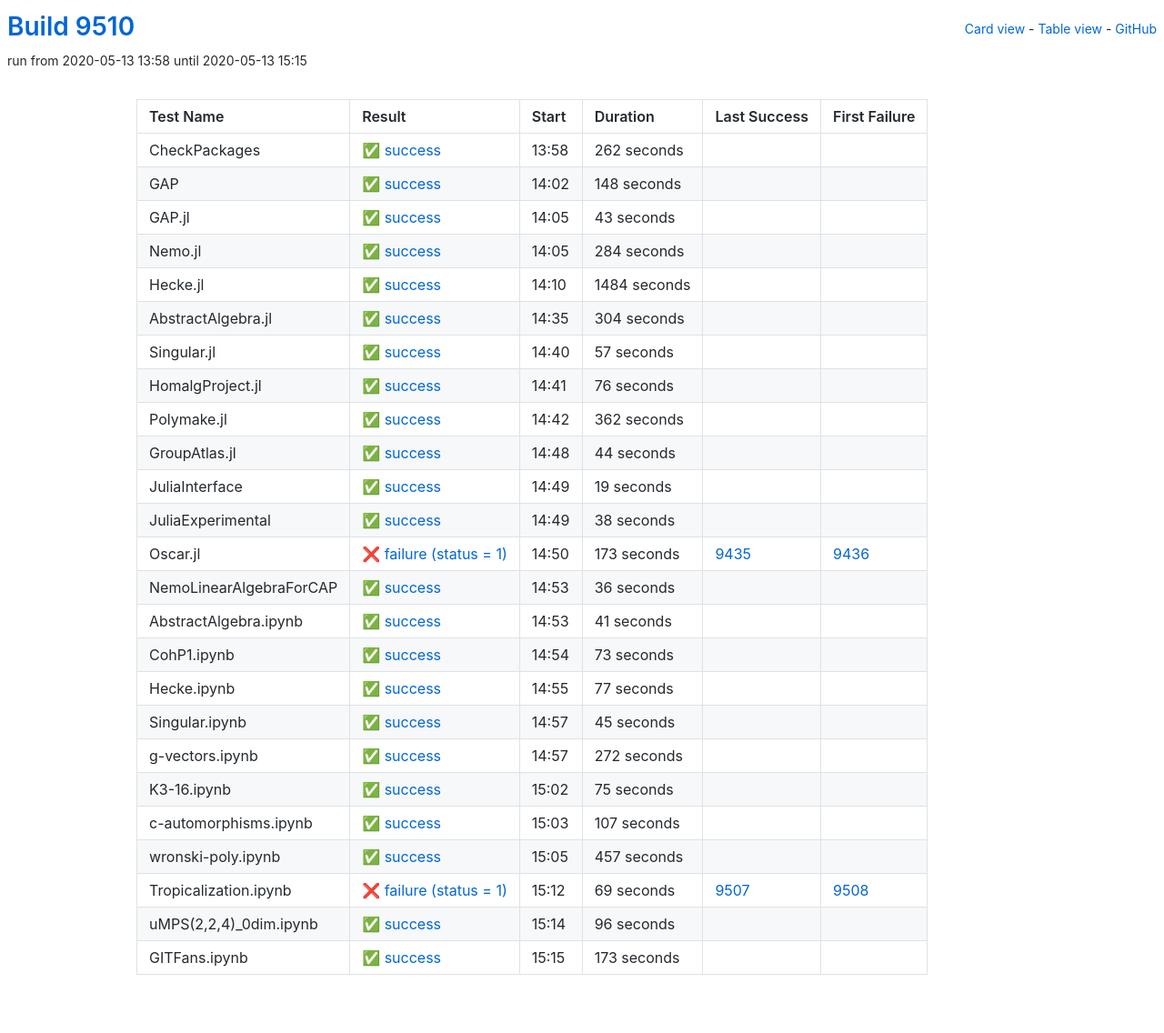
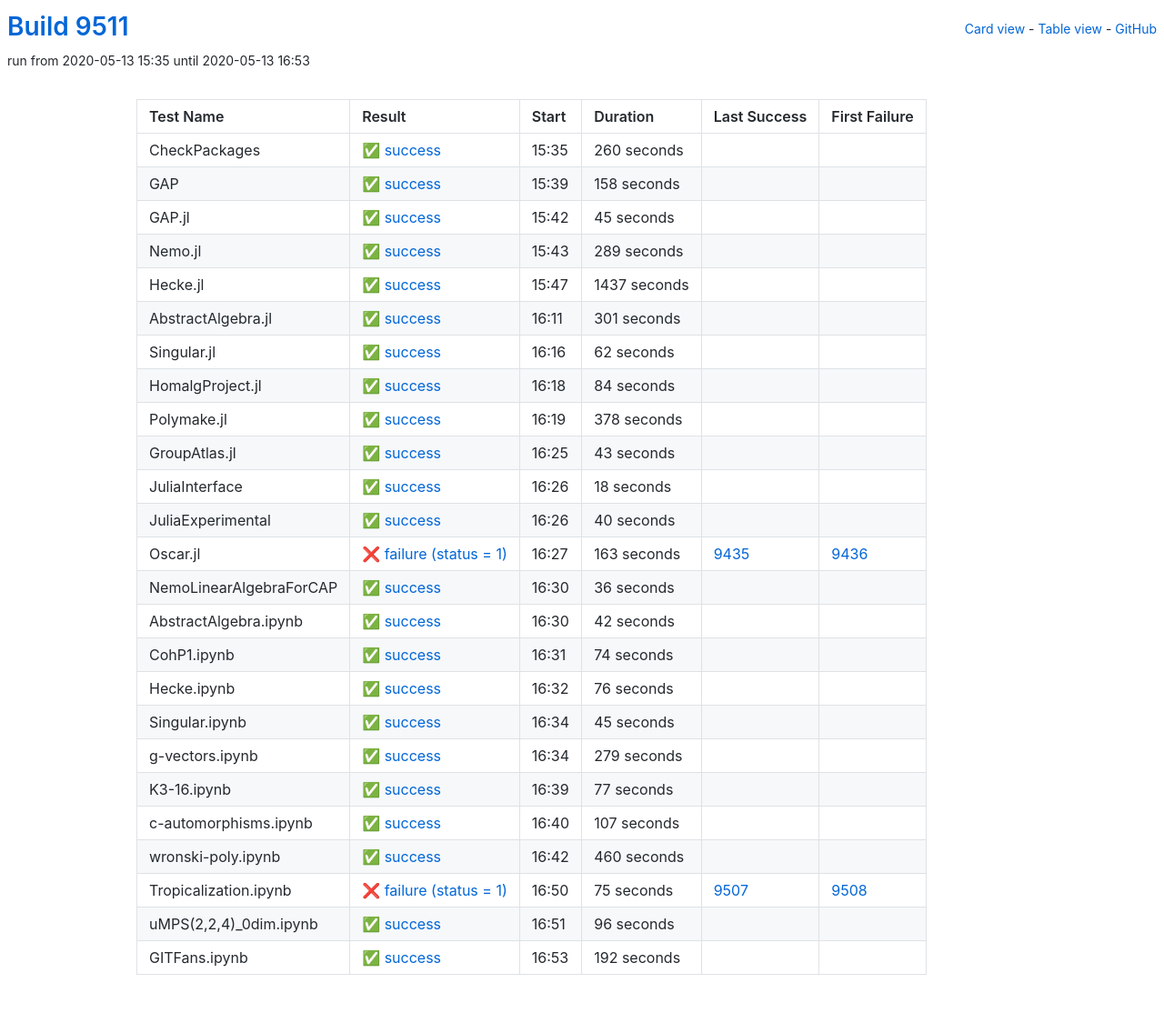
Before and after one commit to oscar-system/oscar-ci-status, a Jekyll site: the page built from table.html, in a window 1280 px wide. Shown: the whole page at 91% size. Built offline with Jekyll 4.4.1, drawn with Linux system fonts in a browser that asks for light colours.

Commit message:
Build 9511

```diff
--- a/_data/ci.yml
+++ b/_data/ci.yml
@@ -1,161 +1,161 @@
-build: 9510
-build_url: https://oscarci.mathematik.uni-kl.de/job/oscar/9510/
+build: 9511
+build_url: https://oscarci.mathematik.uni-kl.de/job/oscar/9511/
 job: oscar
 tests:
-- duration: 262
+- duration: 260
   exitcode: 0
   first_failure: false
   first_failure_url: null
   id: checkpackages
   last_success: false
   last_success_url: null
-  log: https://oscarci.mathematik.uni-kl.de/job/oscar/9510/artifact/logs/build-9510/CheckPackages.log
+  log: https://oscarci.mathematik.uni-kl.de/job/oscar/9511/artifact/logs/build-9511/CheckPackages.log
   name: CheckPackages
-  start: 2020-05-13 13:58
+  start: 2020-05-13 15:35
   status: success
   success: true
-- duration: 148
+- duration: 158
   exitcode: 0
   first_failure: false
   first_failure_url: null
   id: gap
   last_success: false
   last_success_url: null
-  log: https://oscarci.mathematik.uni-kl.de/job/oscar/9510/artifact/logs/build-9510/GAP.log
+  log: https://oscarci.mathematik.uni-kl.de/job/oscar/9511/artifact/logs/build-9511/GAP.log
   name: GAP
-  start: 2020-05-13 14:02
+  start: 2020-05-13 15:39
+  status: success
+  success: true
+- duration: 45
+  exitcode: 0
+  first_failure: false
+  first_failure_url: null
+  id: gap-jl
+  last_success: false
+  last_success_url: null
+  log: https://oscarci.mathematik.uni-kl.de/job/oscar/9511/artifact/logs/build-9511/GAP.jl.log
+  name: GAP.jl
+  start: 2020-05-13 15:42
+  status: success
+  success: true
+- duration: 289
+  exitcode: 0
+  first_failure: false
+  first_failure_url: null
+  id: nemo-jl
+  last_success: false
+  last_success_url: null
+  log: https://oscarci.mathematik.uni-kl.de/job/oscar/9511/artifact/logs/build-9511/Nemo.jl.log
+  name: Nemo.jl
+  start: 2020-05-13 15:43
+  status: success
+  success: true
+- duration: 1437
+  exitcode: 0
+  first_failure: false
+  first_failure_url: null
+  id: hecke-jl
+  last_success: false
+  last_success_url: null
+  log: https://oscarci.mathematik.uni-kl.de/job/oscar/9511/artifact/logs/build-9511/Hecke.jl.log
+  name: Hecke.jl
+  start: 2020-05-13 15:47
+  status: success
+  success: true
+- duration: 301
+  exitcode: 0
+  first_failure: false
+  first_failure_url: null
+  id: abstractalgebra-jl
+  last_success: false
+  last_success_url: null
+  log: https://oscarci.mathematik.uni-kl.de/job/oscar/9511/artifact/logs/build-9511/AbstractAlgebra.jl.log
+  name: AbstractAlgebra.jl
+  start: 2020-05-13 16:11
+  status: success
+  success: true
+- duration: 62
+  exitcode: 0
+  first_failure: false
+  first_failure_url: null
+  id: singular-jl
+  last_success: false
+  last_success_url: null
+  log: https://oscarci.mathematik.uni-kl.de/job/oscar/9511/artifact/logs/build-9511/Singular.jl.log
+  name: Singular.jl
+  start: 2020-05-13 16:16
+  status: success
+  success: true
+- duration: 84
+  exitcode: 0
+  first_failure: false
+  first_failure_url: null
+  id: homalgproject-jl
+  last_success: false
+  last_success_url: null
+  log: https://oscarci.mathematik.uni-kl.de/job/oscar/9511/artifact/logs/build-9511/HomalgProject.jl.log
+  name: HomalgProject.jl
+  start: 2020-05-13 16:18
+  status: success
+  success: true
+- duration: 378
+  exitcode: 0
+  first_failure: false
+  first_failure_url: null
+  id: polymake-jl
+  last_success: false
+  last_success_url: null
+  log: https://oscarci.mathematik.uni-kl.de/job/oscar/9511/artifact/logs/build-9511/Polymake.jl.log
+  name: Polymake.jl
+  start: 2020-05-13 16:19
   status: success
   success: true
 - duration: 43
   exitcode: 0
   first_failure: false
   first_failure_url: null
-  id: gap-jl
-  last_success: false
-  last_success_url: null
-  log: https://oscarci.mathematik.uni-kl.de/job/oscar/9510/artifact/logs/build-9510/GAP.jl.log
-  name: GAP.jl
-  start: 2020-05-13 14:05
-  status: success
-  success: true
-- duration: 284
-  exitcode: 0
-  first_failure: false
-  first_failure_url: null
-  id: nemo-jl
-  last_success: false
-  last_success_url: null
-  log: https://oscarci.mathematik.uni-kl.de/job/oscar/9510/artifact/logs/build-9510/Nemo.jl.log
-  name: Nemo.jl
-  start: 2020-05-13 14:05
-  status: success
-  success: true
-- duration: 1484
-  exitcode: 0
-  first_failure: false
-  first_failure_url: null
-  id: hecke-jl
-  last_success: false
-  last_success_url: null
-  log: https://oscarci.mathematik.uni-kl.de/job/oscar/9510/artifact/logs/build-9510/Hecke.jl.log
-  name: Hecke.jl
-  start: 2020-05-13 14:10
-  status: success
-  success: true
-- duration: 304
-  exitcode: 0
-  first_failure: false
-  first_failure_url: null
-  id: abstractalgebra-jl
-  last_success: false
-  last_success_url: null
-  log: https://oscarci.mathematik.uni-kl.de/job/oscar/9510/artifact/logs/build-9510/AbstractAlgebra.jl.log
-  name: AbstractAlgebra.jl
-  start: 2020-05-13 14:35
-  status: success
-  success: true
-- duration: 57
-  exitcode: 0
-  first_failure: false
-  first_failure_url: null
-  id: singular-jl
-  last_success: false
-  last_success_url: null
-  log: https://oscarci.mathematik.uni-kl.de/job/oscar/9510/artifact/logs/build-9510/Singular.jl.log
-  name: Singular.jl
-  start: 2020-05-13 14:40
-  status: success
-  success: true
-- duration: 76
-  exitcode: 0
-  first_failure: false
-  first_failure_url: null
-  id: homalgproject-jl
-  last_success: false
-  last_success_url: null
-  log: https://oscarci.mathematik.uni-kl.de/job/oscar/9510/artifact/logs/build-9510/HomalgProject.jl.log
-  name: HomalgProject.jl
-  start: 2020-05-13 14:41
-  status: success
-  success: true
-- duration: 362
-  exitcode: 0
-  first_failure: false
-  first_failure_url: null
-  id: polymake-jl
-  last_success: false
-  last_success_url: null
-  log: https://oscarci.mathematik.uni-kl.de/job/oscar/9510/artifact/logs/build-9510/Polymake.jl.log
-  name: Polymake.jl
-  start: 2020-05-13 14:42
-  status: success
-  success: true
-- duration: 44
-  exitcode: 0
-  first_failure: false
-  first_failure_url: null
   id: groupatlas-jl
   last_success: false
   last_success_url: null
-  log: https://oscarci.mathematik.uni-kl.de/job/oscar/9510/artifact/logs/build-9510/GroupAtlas.jl.log
+  log: https://oscarci.mathematik.uni-kl.de/job/oscar/9511/artifact/logs/build-9511/GroupAtlas.jl.log
   name: GroupAtlas.jl
-  start: 2020-05-13 14:48
+  start: 2020-05-13 16:25
   status: success
   success: true
-- duration: 19
+- duration: 18
   exitcode: 0
   first_failure: false
   first_failure_url: null
   id: juliainterface
   last_success: false
   last_success_url: null
-  log: https://oscarci.mathematik.uni-kl.de/job/oscar/9510/artifact/logs/build-9510/JuliaInterface.log
+  log: https://oscarci.mathematik.uni-kl.de/job/oscar/9511/artifact/logs/build-9511/JuliaInterface.log
   name: JuliaInterface
-  start: 2020-05-13 14:49
+  start: 2020-05-13 16:26
   status: success
   success: true
-- duration: 38
+- duration: 40
   exitcode: 0
   first_failure: false
   first_failure_url: null
   id: juliaexperimental
   last_success: false
   last_success_url: null
-  log: https://oscarci.mathematik.uni-kl.de/job/oscar/9510/artifact/logs/build-9510/JuliaExperimental.log
+  log: https://oscarci.mathematik.uni-kl.de/job/oscar/9511/artifact/logs/build-9511/JuliaExperimental.log
   name: JuliaExperimental
-  start: 2020-05-13 14:49
+  start: 2020-05-13 16:26
   status: success
   success: true
-- duration: 173
+- duration: 163
   exitcode: 1
   first_failure: 9436
   first_failure_url: https://oscarci.mathematik.uni-kl.de/job/oscar/9436/
   id: oscar-jl
   last_success: 9435
   last_success_url: https://oscarci.mathematik.uni-kl.de/job/oscar/9435/
-  log: https://oscarci.mathematik.uni-kl.de/job/oscar/9510/artifact/logs/build-9510/Oscar.jl.log
+  log: https://oscarci.mathematik.uni-kl.de/job/oscar/9511/artifact/logs/build-9511/Oscar.jl.log
   name: Oscar.jl
-  start: 2020-05-13 14:50
+  start: 2020-05-13 16:27
   status: failure
   success: false
 - duration: 36
@@ -165,45 +165,45 @@
   id: nemolinearalgebraforcap
   last_success: false
   last_success_url: null
-  log: https://oscarci.mathematik.uni-kl.de/job/oscar/9510/artifact/logs/build-9510/NemoLinearAlgebraForCAP.log
+  log: https://oscarci.mathematik.uni-kl.de/job/oscar/9511/artifact/logs/build-9511/NemoLinearAlgebraForCAP.log
   name: NemoLinearAlgebraForCAP
-  start: 2020-05-13 14:53
+  start: 2020-05-13 16:30
   status: success
   success: true
-- duration: 41
+- duration: 42
   exitcode: 0
   first_failure: false
   first_failure_url: null
   id: abstractalgebra-ipynb
   last_success: false
   last_success_url: null
-  log: https://oscarci.mathematik.uni-kl.de/job/oscar/9510/artifact/logs/build-9510/AbstractAlgebra.ipynb.log
+  log: https://oscarci.mathematik.uni-kl.de/job/oscar/9511/artifact/logs/build-9511/AbstractAlgebra.ipynb.log
   name: AbstractAlgebra.ipynb
-  start: 2020-05-13 14:53
+  start: 2020-05-13 16:30
   status: success
   success: true
-- duration: 73
+- duration: 74
   exitcode: 0
   first_failure: false
   first_failure_url: null
   id: cohp1-ipynb
   last_success: false
   last_success_url: null
-  log: https://oscarci.mathematik.uni-kl.de/job/oscar/9510/artifact/logs/build-9510/CohP1.ipynb.log
+  log: https://oscarci.mathematik.uni-kl.de/job/oscar/9511/artifact/logs/build-9511/CohP1.ipynb.log
   name: CohP1.ipynb
-  start: 2020-05-13 14:54
+  start: 2020-05-13 16:31
   status: success
   success: true
-- duration: 77
+- duration: 76
   exitcode: 0
   first_failure: false
   first_failure_url: null
   id: hecke-ipynb
   last_success: false
   last_success_url: null
-  log: https://oscarci.mathematik.uni-kl.de/job/oscar/9510/artifact/logs/build-9510/Hecke.ipynb.log
+  log: https://oscarci.mathematik.uni-kl.de/job/oscar/9511/artifact/logs/build-9511/Hecke.ipynb.log
   name: Hecke.ipynb
-  start: 2020-05-13 14:55
+  start: 2020-05-13 16:32
   status: success
   success: true
 - duration: 45
@@ -213,33 +213,33 @@
   id: singular-ipynb
   last_success: false
   last_success_url: null
-  log: https://oscarci.mathematik.uni-kl.de/job/oscar/9510/artifact/logs/build-9510/Singular.ipynb.log
+  log: https://oscarci.mathematik.uni-kl.de/job/oscar/9511/artifact/logs/build-9511/Singular.ipynb.log
   name: Singular.ipynb
-  start: 2020-05-13 14:57
+  start: 2020-05-13 16:34
   status: success
   success: true
-- duration: 272
+- duration: 279
   exitcode: 0
   first_failure: false
   first_failure_url: null
   id: g-vectors-ipynb
   last_success: false
   last_success_url: null
-  log: https://oscarci.mathematik.uni-kl.de/job/oscar/9510/artifact/logs/build-9510/g-vectors.ipynb.log
+  log: https://oscarci.mathematik.uni-kl.de/job/oscar/9511/artifact/logs/build-9511/g-vectors.ipynb.log
   name: g-vectors.ipynb
-  start: 2020-05-13 14:57
+  start: 2020-05-13 16:34
   status: success
   success: true
-- duration: 75
+- duration: 77
   exitcode: 0
   first_failure: false
   first_failure_url: null
   id: k3-16-ipynb
   last_success: false
   last_success_url: null
-  log: https://oscarci.mathematik.uni-kl.de/job/oscar/9510/artifact/logs/build-9510/K3-16.ipynb.log
+  log: https://oscarci.mathematik.uni-kl.de/job/oscar/9511/artifact/logs/build-9511/K3-16.ipynb.log
   name: K3-16.ipynb
-  start: 2020-05-13 15:02
+  start: 2020-05-13 16:39
   status: success
   success: true
 - duration: 107
@@ -249,33 +249,33 @@
   id: c-automorphisms-ipynb
   last_success: false
   last_success_url: null
-  log: https://oscarci.mathematik.uni-kl.de/job/oscar/9510/artifact/logs/build-9510/c-automorphisms.ipynb.log
+  log: https://oscarci.mathematik.uni-kl.de/job/oscar/9511/artifact/logs/build-9511/c-automorphisms.ipynb.log
   name: c-automorphisms.ipynb
-  start: 2020-05-13 15:03
+  start: 2020-05-13 16:40
   status: success
   success: true
-- duration: 457
+- duration: 460
   exitcode: 0
   first_failure: false
   first_failure_url: null
   id: wronski-poly-ipynb
   last_success: false
   last_success_url: null
-  log: https://oscarci.mathematik.uni-kl.de/job/oscar/9510/artifact/logs/build-9510/wronski-poly.ipynb.log
+  log: https://oscarci.mathematik.uni-kl.de/job/oscar/9511/artifact/logs/build-9511/wronski-poly.ipynb.log
   name: wronski-poly.ipynb
-  start: 2020-05-13 15:05
+  start: 2020-05-13 16:42
   status: success
   success: true
-- duration: 69
+- duration: 75
   exitcode: 1
   first_failure: 9508
   first_failure_url: https://oscarci.mathematik.uni-kl.de/job/oscar/9508/
   id: tropicalization-ipynb
   last_success: 9507
   last_success_url: https://oscarci.mathematik.uni-kl.de/job/oscar/9507/
-  log: https://oscarci.mathematik.uni-kl.de/job/oscar/9510/artifact/logs/build-9510/Tropicalization.ipynb.log
+  log: https://oscarci.mathematik.uni-kl.de/job/oscar/9511/artifact/logs/build-9511/Tropicalization.ipynb.log
   name: Tropicalization.ipynb
-  start: 2020-05-13 15:12
+  start: 2020-05-13 16:50
   status: failure
   success: false
 - duration: 96
@@ -285,20 +285,20 @@
   id: umps-2-2-4-0dim-ipynb
   last_success: false
   last_success_url: null
-  log: https://oscarci.mathematik.uni-kl.de/job/oscar/9510/artifact/logs/build-9510/uMPS-2-2-4-_0dim.ipynb.log
+  log: https://oscarci.mathematik.uni-kl.de/job/oscar/9511/artifact/logs/build-9511/uMPS-2-2-4-_0dim.ipynb.log
   name: uMPS(2,2,4)_0dim.ipynb
-  start: 2020-05-13 15:14
+  start: 2020-05-13 16:51
   status: success
   success: true
-- duration: 173
+- duration: 192
   exitcode: 0
   first_failure: false
   first_failure_url: null
   id: gitfans-ipynb
   last_success: false
   last_success_url: null
-  log: https://oscarci.mathematik.uni-kl.de/job/oscar/9510/artifact/logs/build-9510/GITFans.ipynb.log
+  log: https://oscarci.mathematik.uni-kl.de/job/oscar/9511/artifact/logs/build-9511/GITFans.ipynb.log
   name: GITFans.ipynb
-  start: 2020-05-13 15:15
+  start: 2020-05-13 16:53
   status: success
   success: true
```
Also changed, not shown: README.md.
